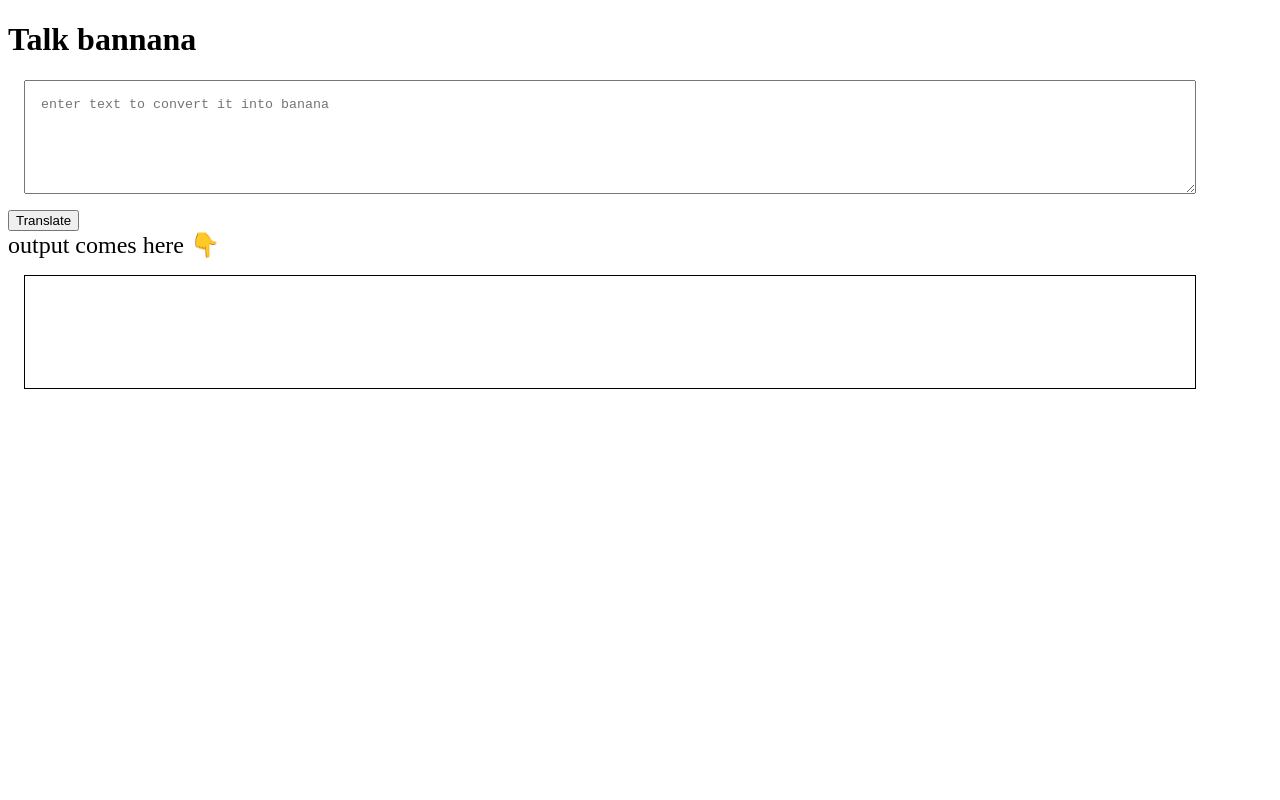
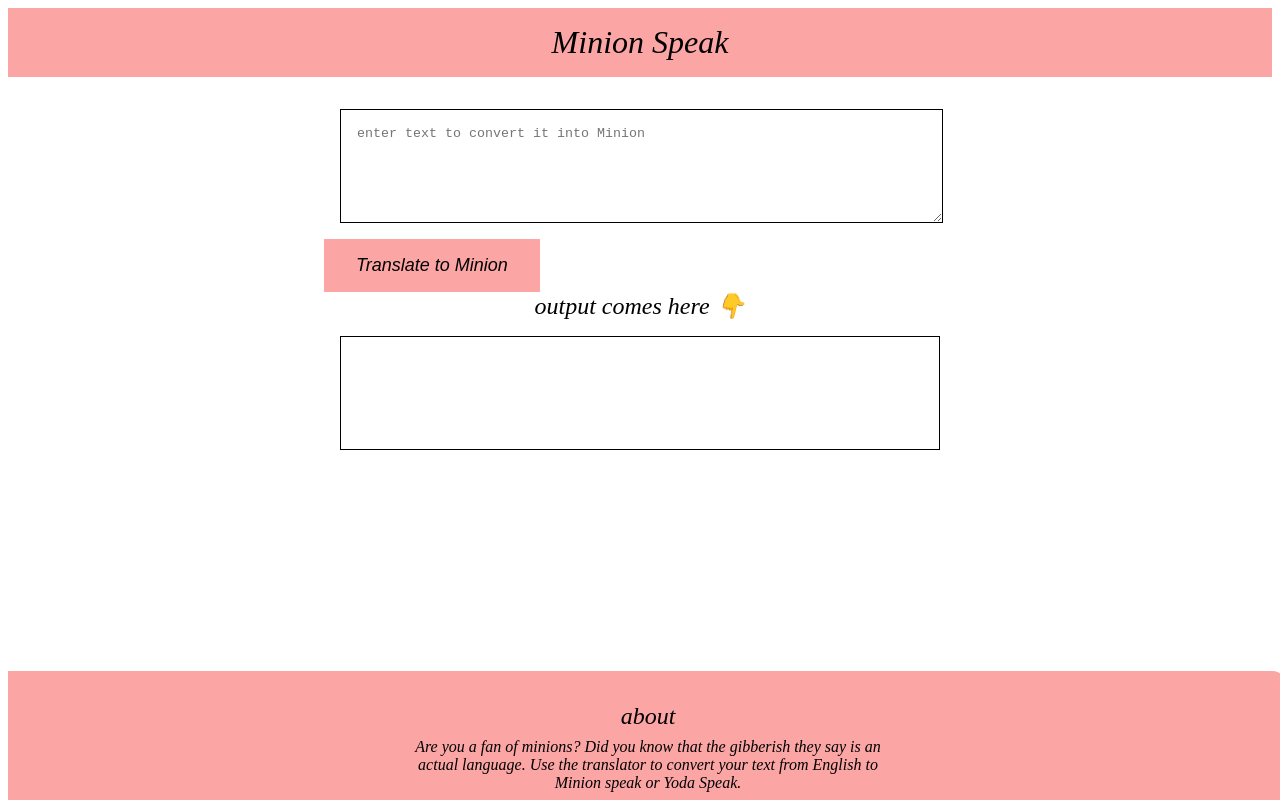
Before and after one commit to dkakandki/neogcamp-bannana-speak, a plain HTML site: page index.html in a window 1280 px wide. Drawn offline with Linux system fonts and the light colour scheme.

Commit message:
minion speak completed

```diff
--- a/app.js
+++ b/app.js
@@ -19,8 +19,8 @@
     fetch(getTranslationURL(inputText))
         .then(response=>response.json())
         .then(json=> {
-            var translatedtext = json.contents.translated;
-            outputdiv.innerText = translatedtext;
+            var translatedText = json.contents.translated;
+            outputdiv.innerText = translatedText;
         })
         .catch(errorhandler)
 };
--- a/index.html
+++ b/index.html
@@ -6,33 +6,30 @@
     <meta name="viewport" content="width=device-width, initial-scale=1.0">
     <title>vanilla JS</title>
 
+    <link rel="stylesheet" href="style.css">
 </head>
-<style>
-    textarea{
-        width: 90%;
-        height: 10vh;
-        display: block;
-        margin: 1rem;
-        padding: 1rem;
-    }
+<body>
+    <nav class="navigation-container">
+        <div class="nav brand">Minion Speak</div>
+    </nav>
+    <main>
 
-    #output {
-        border: 1px solid black;
-        width: 90%;
-        height: 10vh;
-        display: block;
-        margin: 1rem;
-        padding: 1rem;
-;
-    }
-</style>
-<body>
-    <h1>Talk bannana</h1>
+       <textarea id="txt-input" placeholder="enter text to convert it into Minion"></textarea>
+       <div><button id="btn-translate">Translate to Minion</button></div>
+        <div style="font-size: x-large;">output comes here 👇</div>
+        <div id="output"></div>
+        <script src="app.js" type="text/javascript"></script>
+    </main>
+        <footer class="footer">
+            <div class="footer-header">about</div>
+            <p>
+                Are you a fan of minions? Did you know that the gibberish they
+                say is an actual language. Use the translator to convert your
+                 text from English to Minion speak or Yoda Speak.
+            </p>
 
-    <textarea id="txt-input" placeholder="enter text to convert it into banana"></textarea>
-    <button id="btn-translate">Translate</button>
-    <div style="font-size: x-large;">output comes here 👇</div>
-    <div id="output"></div>
-    <script src="app.js" type="text/javascript"></script>
-</body>
+        </footer>
+
+    </body>
+
 </html>
--- /dev/null
+++ b/style.css
@@ -0,0 +1,90 @@
+:root {
+    --primary:#fca5a5;
+    --black: #333333;
+    --width-break: 500px;
+}
+body{
+    text-align: center;
+    font-style: italic;
+}
+.navigation-container{
+    padding-top: 1rem;
+    padding-bottom: 1rem;
+    text-align: center;
+    background-color: var(--primary);
+    font-size: bold;
+    font-size: xx-large;
+    display: block;
+    box-sizing: border-box;
+}
+
+main
+{
+    margin: auto;
+    padding:1rem;
+    max-width: 50%;
+    display: block;
+}
+
+
+#txt-input{
+    border: 1px solid black;
+    height: 10vh;
+    display: block;
+    margin: 1rem;
+    padding: 1rem;
+    width: 90%;
+
+}
+
+#output {
+    border: 1px solid black;
+    display: block;
+    height: 10vh;
+    margin: 1rem;
+    padding: 1rem;
+    text-align: center;
+
+}
+
+button
+{
+    text-align: center;
+    border: none;
+    padding: 1rem 2rem 1rem 2rem;
+    background-color: var(--primary);
+    font-size: large;
+    display: block;
+    box-sizing: border-box;
+    font-style: italic;
+}
+.footer-header
+{
+    padding: 0.5rem;
+    background-color: var(--primary);
+    font-size: xx-large;
+    text-align: center;
+    border-top-right-radius: 1rem;
+     margin-top: 1rem;
+     font-size: x-large;
+
+}
+.footer p
+{
+    max-width: var(--width-break);
+    margin: auto;
+    display: block;
+
+}
+.footer
+{
+    padding-top: 0.5rem;
+    padding-bottom: 0.5rem;
+    background-color: var(--primary);
+    text-align: center;
+    border-top-right-radius: 1rem;
+     margin-top: 1rem;
+     position: fixed;
+    bottom: 0;
+    width: 100%;
+}
```
